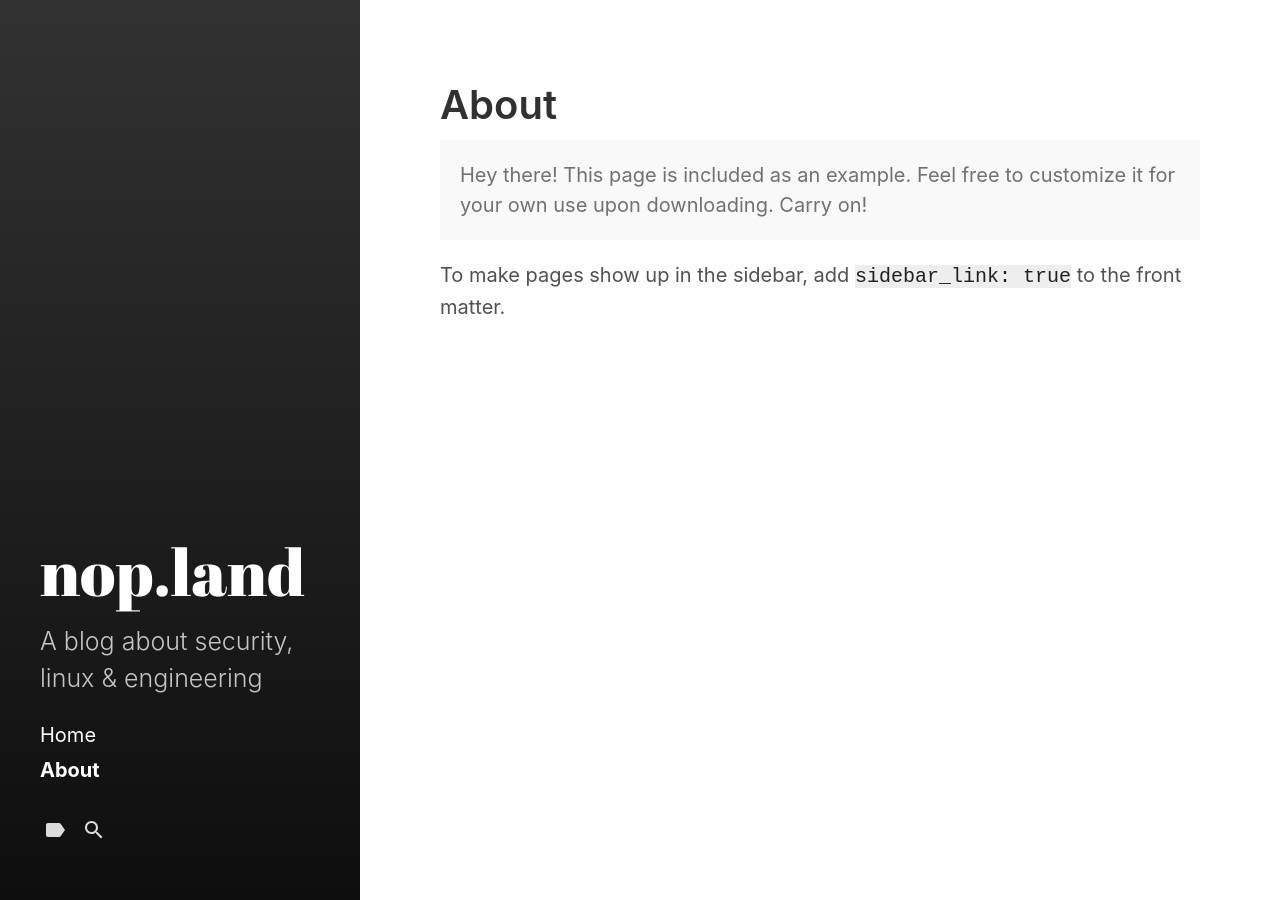
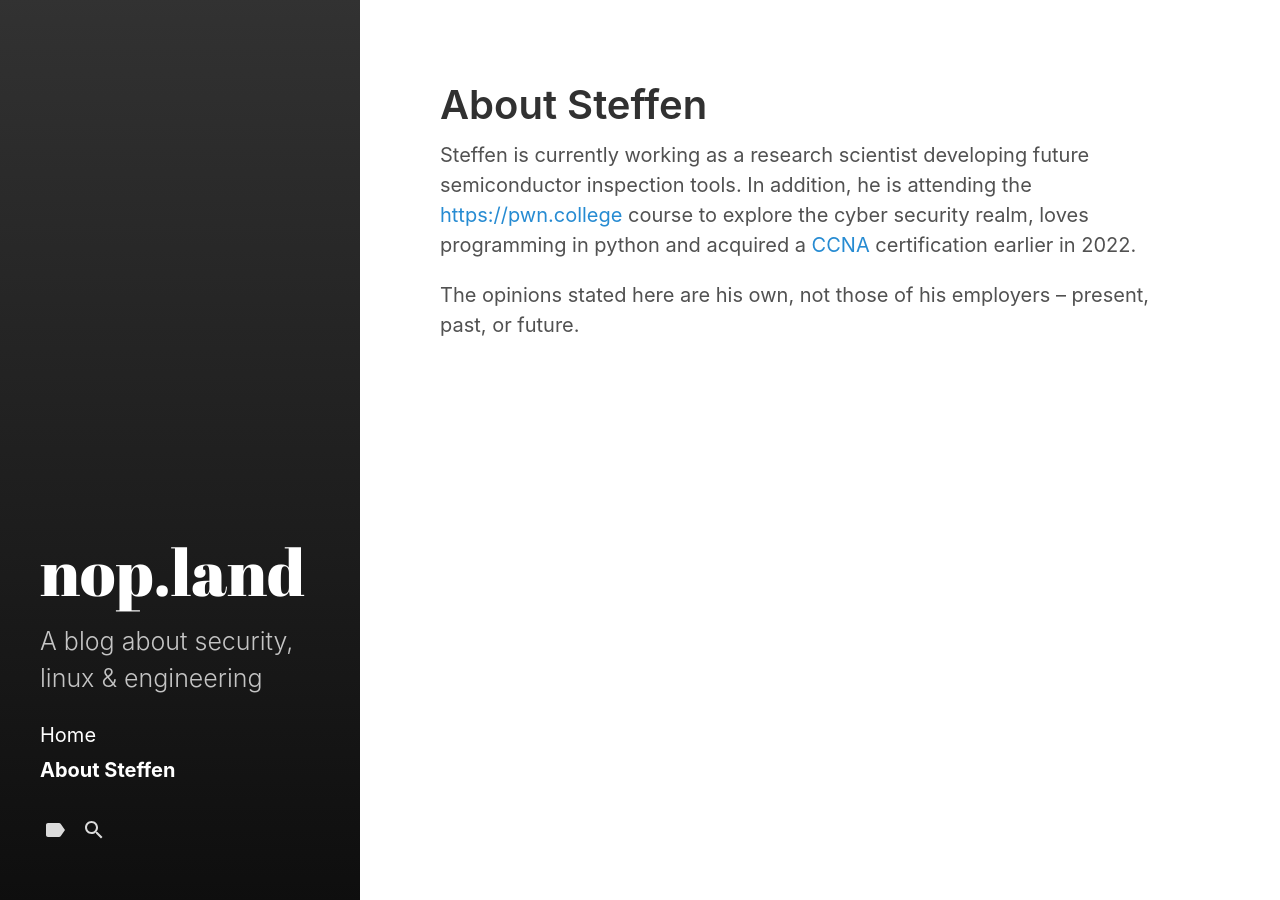
Before and after one commit to bytewvr/blog, a Jekyll site: the page built from about.md, in a window 1280 px wide. Built offline with Jekyll 4.4.1, drawn with Linux system fonts in a browser that asks for light colours.

Commit message:
1st change from template

```diff
--- a/about.md
+++ b/about.md
@@ -1,13 +1,9 @@
 ---
 layout: page
-title: About
+title: About Steffen
 sidebar_link: true
 ---
 
-<p class="message">
-  Hey there! This page is included as an example. Feel free to customize it
-  for your own use upon downloading. Carry on!
-</p>
+Steffen is currently working as a research scientist developing future semiconductor inspection tools. In addition, he is attending the [https://pwn.college](https://pwn.college) course to explore the cyber security realm, loves programming in python and acquired a [CCNA](https://www.cisco.com/c/en/us/training-events/training-certifications/certifications/associate/ccna.html) certification earlier in 2022.
 
-To make pages show up in the sidebar, add `sidebar_link: true` to the front
-matter.
+The opinions stated here are his own, not those of his employers – present, past, or future.
```
